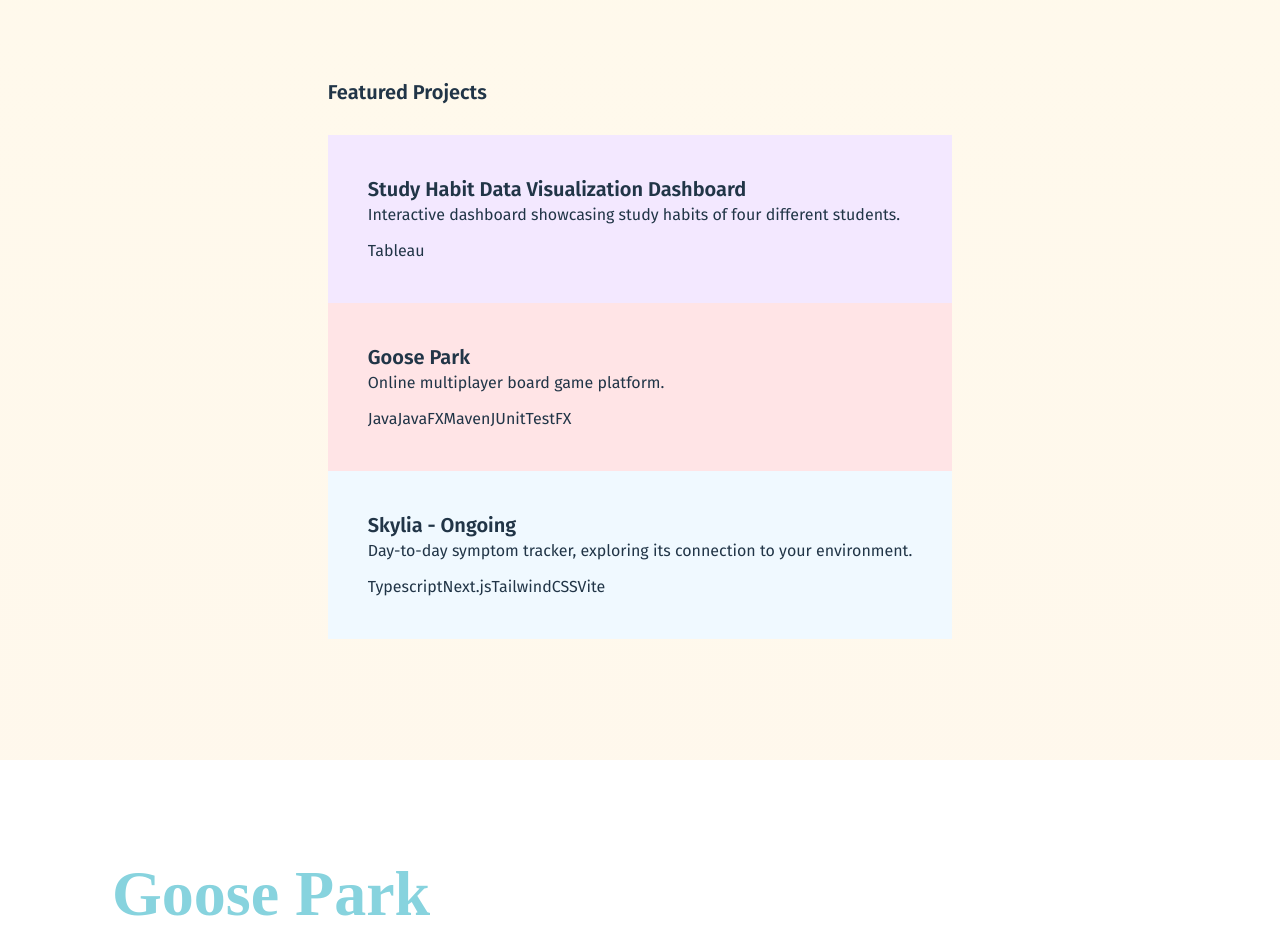
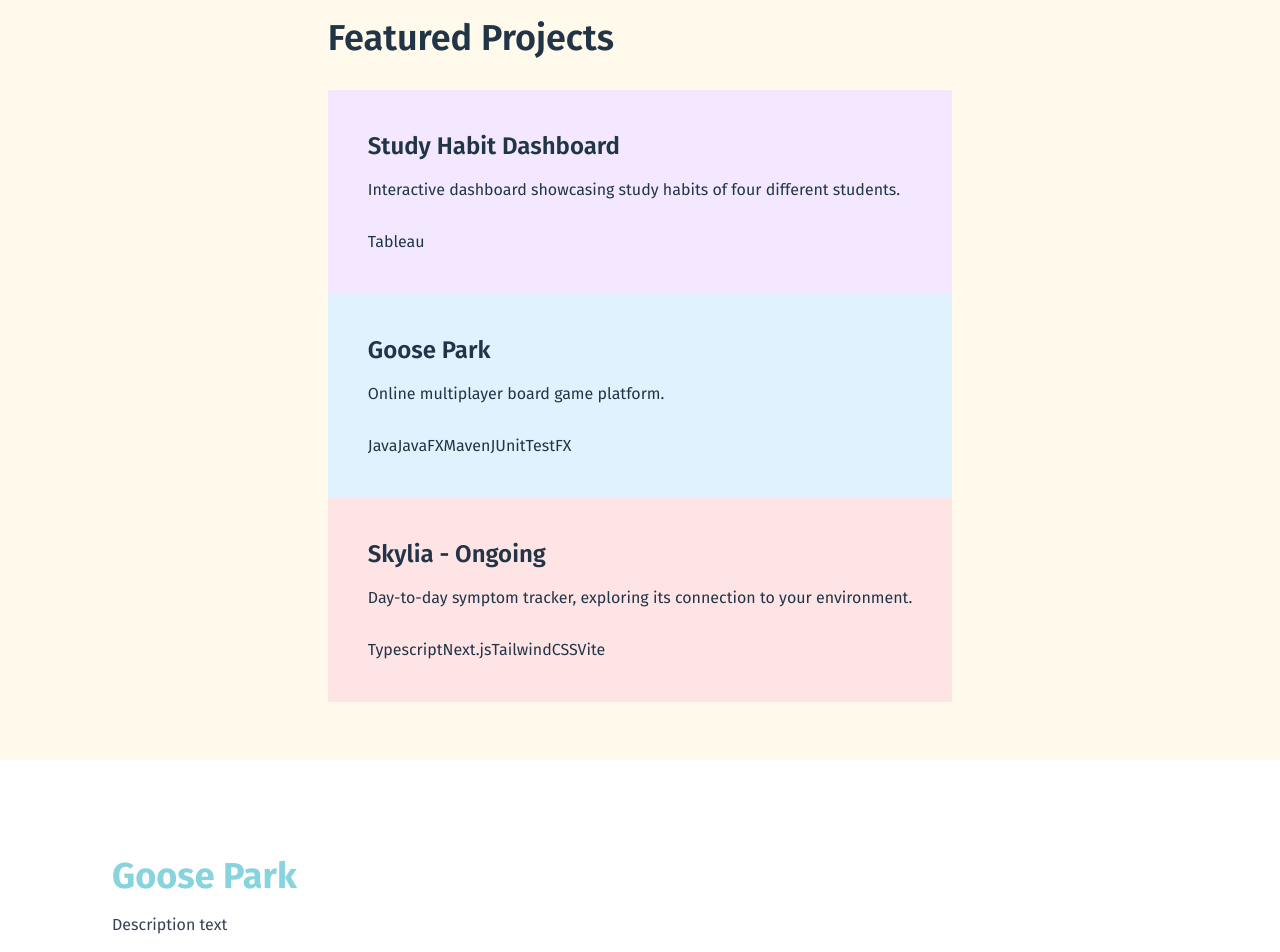
Before and after one commit to ca-Stella/ca-stella.github.io, a React (Vite) app: page / in a window 1280 px wide. Shown: the part 1640-2592 px from the top of the page. Built offline with nearby package versions, Linux system fonts and the light colour scheme; a web font is replaced by a local one.

Commit message:
Update styles

```diff
--- a/src/App.tsx
+++ b/src/App.tsx
@@ -3,6 +3,8 @@ import Hero from "./components/Hero";
 import About from './components/About';
 import Projects from './components/Projects';
 import GoosePark from './projects/GoosePark';
+import Skylia from './projects/Skylia';
+import StudyDashboard from './projects/StudyDashboard';
 
 export default function App() {
   return (
@@ -12,6 +14,8 @@ export default function App() {
     <About />
     <Projects />
     <GoosePark />
+    <Skylia />
+    <StudyDashboard />
     </div>
   )
 }
--- a/src/components/Hero.tsx
+++ b/src/components/Hero.tsx
@@ -8,12 +8,12 @@ export default function Hero() {
         initial={{ scale: 0, rotate: -180 }}
         animate={{ scale: 1, rotate: 0 }}
         transition={{ duration: 1, delay: 0.2, type: "spring", bounce: 0.4 }}
-        className="inline-block relative"
+        className="mb-2 inline-block relative"
         style={{ maxWidth: "20%", height: "auto" }}
         src={castella}
       />
 
-      <h1 className="-mb-4 overflow-hidden">
+      <h1 className="overflow-hidden text-7xl">
         {/* For exact gradient and animation combination, I had to hardcode these ;-; */}
         <motion.span
           className="inline-block bg-gradient-to-r from-amber-600 to-[#ea7800] text-transparent bg-clip-text"
--- a/src/components/Projects.tsx
+++ b/src/components/Projects.tsx
@@ -4,7 +4,7 @@ export default function Projects() {
 
   const projects = [
     {
-      title: "Study Habit Data Visualization Dashboard",
+      title: "Study Habit Dashboard",
       description:
         "Interactive dashboard showcasing study habits of four different students.",
       tags: ["Tableau"],
@@ -16,35 +16,33 @@ export default function Projects() {
       description:
         "Online multiplayer board game platform.",
       tags: ["Java", "JavaFX", "Maven", "JUnit", "TestFX"],
-      bgColor: "bg-rose-100",
+      bgColor: "bg-sky-100",
     },
     {
       title: "Skylia - Ongoing",
       description:
         "Day-to-day symptom tracker, exploring its connection to your environment.",
       tags: ["Typescript", "Next.js", "TailwindCSS", "Vite"],
-      bgColor: "bg-sky-50",
+      bgColor: "bg-rose-100",
     },
   ];
 
   return (
     <Section title="Featured Projects">
 
-      <div className="max-w-4xl">
         {projects.map((project) => (
           // <div className="space-y-16">
           <div className={`relative ${project.bgColor} p-10`}>
-            <h3 className="text-xl font-semibold">{project.title}</h3>
+            <h5 className="text-2xl font-semibold mb-4">{project.title}</h5>
 
             <div className="flex gap-3 flex-col">
-              <p className="">{project.description}</p>
+              <p className="mb-4">{project.description}</p>
 
               <div className="flex flex-wrap gap-2">{project.tags}</div>
             </div>
             {/* </div> */}
           </div>
         ))}
-      </div>
     </Section>
   );
 }
--- a/src/index.css
+++ b/src/index.css
@@ -50,12 +50,13 @@ body {
 
 h1 {
   font-family: 'Modak';
-  font-size: 4em;
+  /* font-size: 4em; */
 }
 
 h2 {
   font-size: 1.25em;
 }
+
 
 
 
--- a/src/layout/ProjectPage.tsx
+++ b/src/layout/ProjectPage.tsx
@@ -11,7 +11,7 @@ export function ProjectPage({ title, children, className = "", textEmphasisColor
   return (
     <section className={`py-24 min-w-screen flex items-start justify-center ${className} ${textEmphasisColor}`}>
       <div className="max-w-6xl mx-auto px-12 w-full">
-          <h1 className="text-3xl font-semibold mb-8">{title}</h1>
+          <h6 className="text-4xl font-bold mb-4">{title}</h6>
         {children}
       </div>
     </section>
--- a/src/layout/Section.tsx
+++ b/src/layout/Section.tsx
@@ -9,11 +9,11 @@ type SectionProps = {
 export function Section({ title, children, className = "" }: SectionProps) {
   return (
     <section className={`min-h-screen flex items-center justify-center ${className}`}>
-      <div className="max-w-6xl mx-auto px-12 w-full">
+      <div className="px-12 w-full">
         {title && (
           /* If title exists, render */
 
-          <h2 className="text-4xl font-semibold mb-8">{title}</h2>
+          <h5 className="text-4xl font-semibold mb-8">{title}</h5>
         )}
         {children}
       </div>
```
